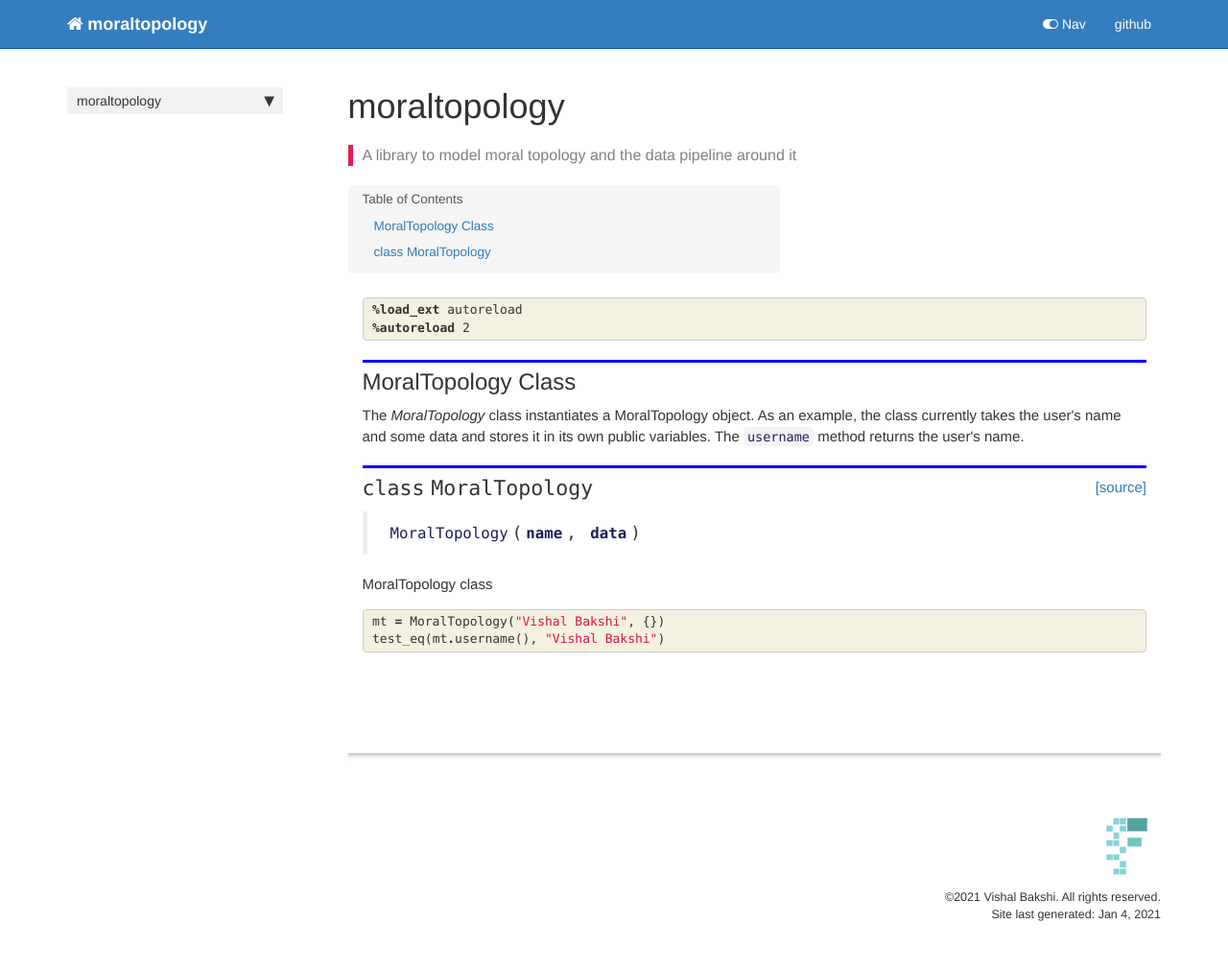
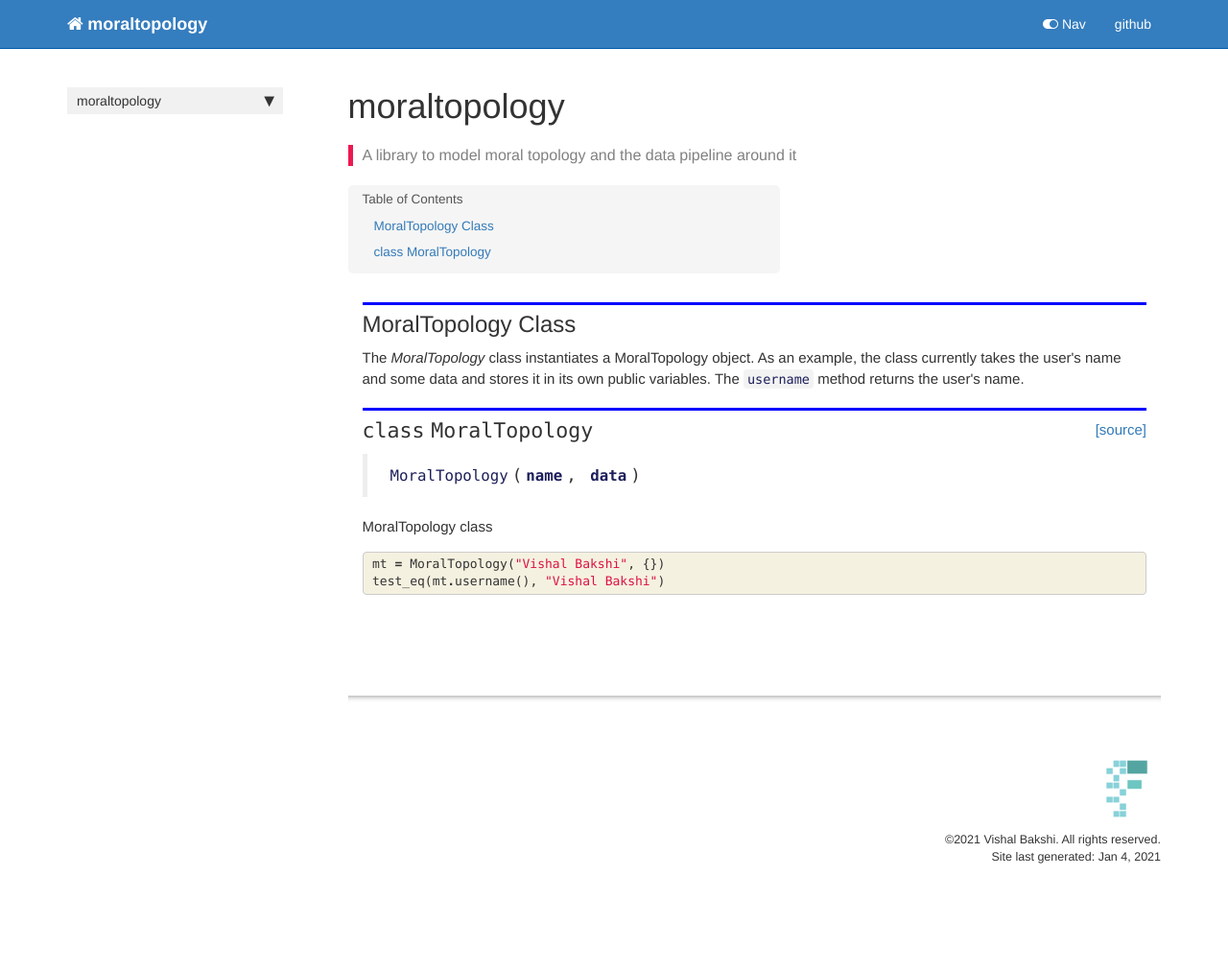
Before and after one commit to inrcr/moraltopology, a Jekyll site: the page built from docs/core.html, in a window 1280 px wide. Shown: the whole page at 96% size. Built offline with Jekyll 4.4.1, drawn with Linux system fonts in a browser that asks for light colours; nearby versions of some CDN libraries; comment, search, counter and statistics services are not loaded; after the commit the page ends 952 px from its top, so only the background shows below that.

```diff
--- a/docs/_config.yml
+++ b/docs/_config.yml
@@ -58,7 +58,6 @@ defaults:
 
 sidebars:
 - home_sidebar
-permalink: pretty
 
 theme: jekyll-theme-cayman
 baseurl: /moraltopology/
--- a/docs/_data/sidebars/home_sidebar.yml
+++ b/docs/_data/sidebars/home_sidebar.yml
@@ -11,7 +11,7 @@ entries:
       url: /
     - output: web,pdf
       title: moraltopology
-      url: /core
+      url: core.html
     output: web
     title: moraltopology
   output: web
--- a/docs/core.html
+++ b/docs/core.html
@@ -1,6 +1,7 @@
 ---
 
 title: moraltopology
+
 
 keywords: fastai
 sidebar: home_sidebar
@@ -28,24 +29,6 @@ nb_path: "00_core.ipynb"
 </div>
     {% endraw %}
 
-    {% raw %}
-
-<div class="cell border-box-sizing code_cell rendered">
-<div class="input">
-
-<div class="inner_cell">
-    <div class="input_area">
-<div class=" highlight hl-ipython3"><pre><span></span><span class="o">%</span><span class="k">load_ext</span> autoreload
-<span class="o">%</span><span class="k">autoreload</span> 2
-</pre></div>
-
-    </div>
-</div>
-</div>
-
-</div>
-    {% endraw %}
-
 <div class="cell border-box-sizing text_cell rendered"><div class="inner_cell">
 <div class="text_cell_render border-box-sizing rendered_html">
 <h2 id="MoralTopology-Class">MoralTopology Class<a class="anchor-link" href="#MoralTopology-Class"> </a></h2>
@@ -59,13 +42,6 @@ nb_path: "00_core.ipynb"
 </div>
 </div>
 </div>
-    {% raw %}
-
-<div class="cell border-box-sizing code_cell rendered">
-
-</div>
-    {% endraw %}
-
     {% raw %}
 
 <div class="cell border-box-sizing code_cell rendered">
@@ -94,6 +70,13 @@ nb_path: "00_core.ipynb"
     {% raw %}
 
 <div class="cell border-box-sizing code_cell rendered">
+
+</div>
+    {% endraw %}
+
+    {% raw %}
+
+<div class="cell border-box-sizing code_cell rendered">
 <div class="input">
 
 <div class="inner_cell">
--- a/docs/index.html
+++ b/docs/index.html
@@ -1,6 +1,7 @@
 ---
 
 title: moraltopology
+
 
 keywords: fastai
 sidebar: home_sidebar
@@ -56,7 +57,7 @@ nb_path: "index.ipynb"
 </div>
 <div class="cell border-box-sizing text_cell rendered"><div class="inner_cell">
 <div class="text_cell_render border-box-sizing rendered_html">
-<p>Start by creating a <a href="/moraltopology/core#MoralTopology"><code>MoralTopology</code></a> object with your name and data.</p>
+<p>Start by creating a <a href="/moraltopology/core.html#MoralTopology"><code>MoralTopology</code></a> object with your name and data.</p>
 
 </div>
 </div>
--- a/docs/sidebar.json
+++ b/docs/sidebar.json
@@ -1,6 +1,6 @@
 {
   "moraltopology": {
     "Overview": "/",
-    "moraltopology": "/core"
+    "moraltopology": "core.html"
   }
 }
```
Also changed, not shown: README.md, docs/Gemfile.lock, 1 other file.
